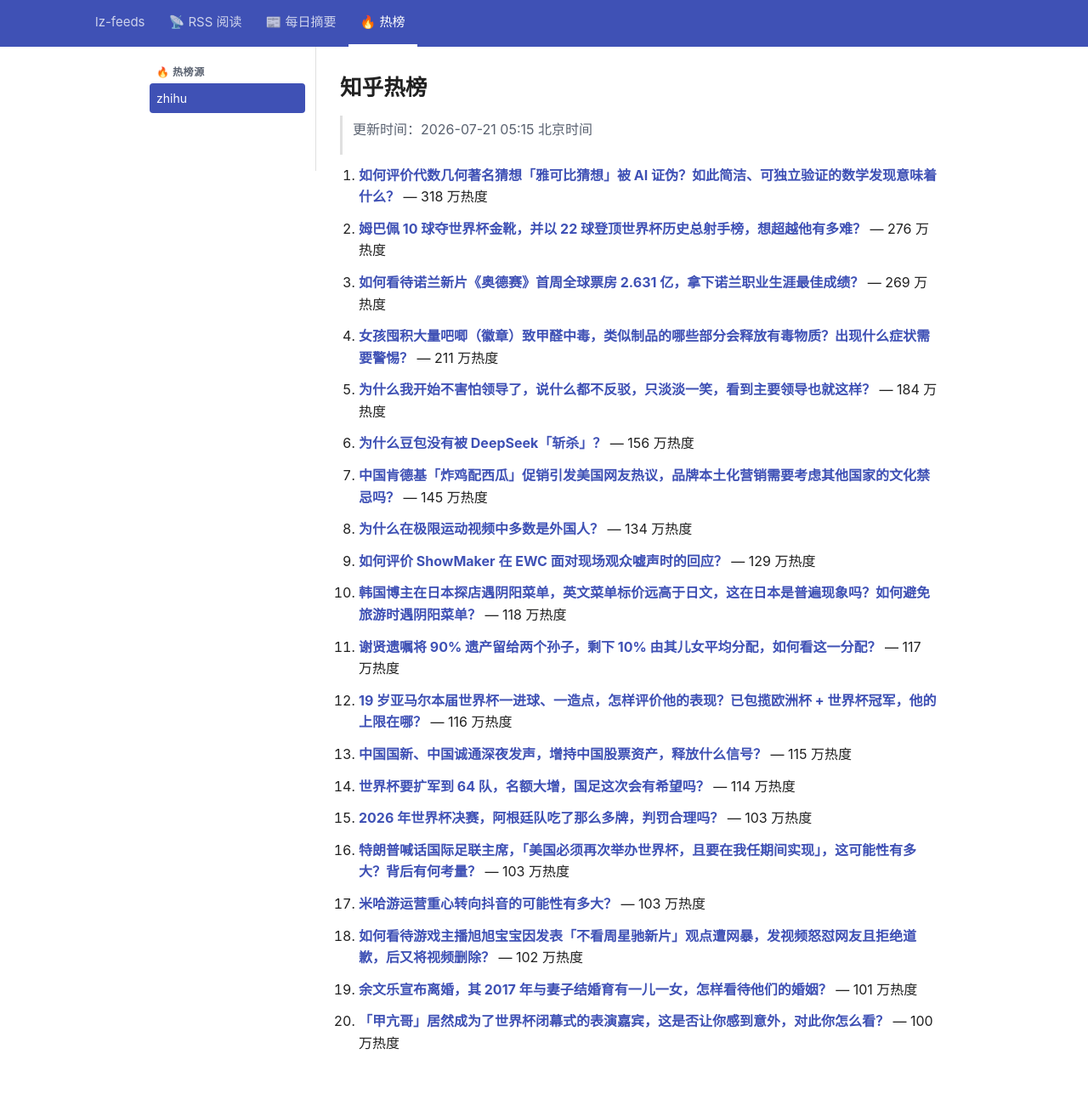
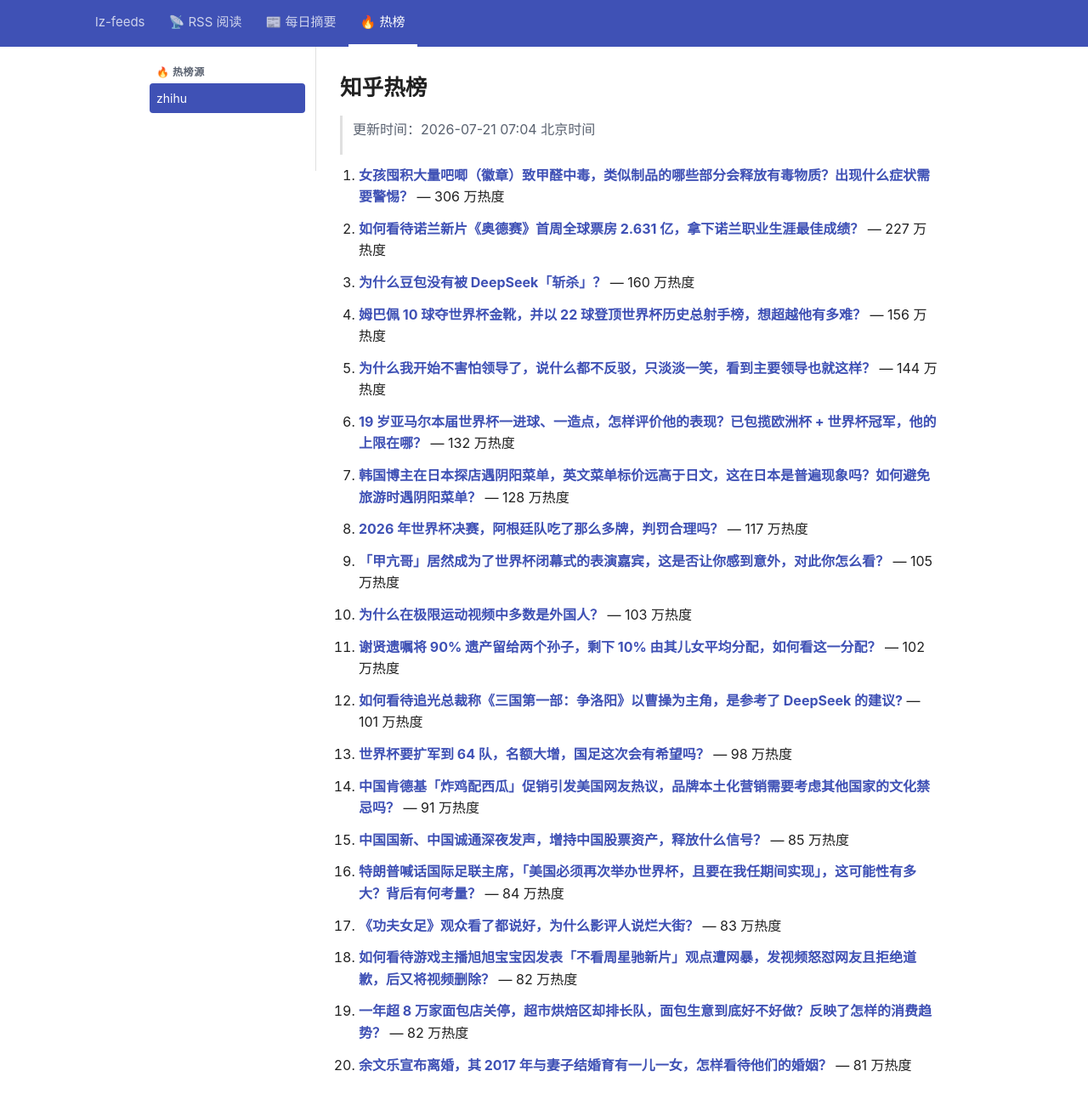
Before and after one commit to lizhang0101/lz-feeds, a Jekyll site: the page built from _hotlist/zhihu.md, in a window 1280 px wide and 1330 px high. Shown: the top 1300 px of the window at 85% size. Built offline with Jekyll 4.4.1, drawn with Linux system fonts in a browser that asks for light colours.

Commit message:
hotlist: 2026-07-20T23:04Z

```diff
--- a/_hotlist/zhihu.md
+++ b/_hotlist/zhihu.md
@@ -1,48 +1,48 @@
 ---
-updated: 2026-07-21 05:15 北京时间
+updated: 2026-07-21 07:04 北京时间
 count: 20
 ---
 
 # 知乎热榜
 
-> 更新时间：2026-07-21 05:15 北京时间
+> 更新时间：2026-07-21 07:04 北京时间
 
-1. **[如何评价代数几何著名猜想「雅可比猜想」被 AI 证伪？如此简洁、可独立验证的数学发现意味着什么？](https://www.zhihu.com/question/2062518030224061737)** — 318 万热度
+1. **[女孩囤积大量吧唧（徽章）致甲醛中毒，类似制品的哪些部分会释放有毒物质？出现什么症状需要警惕？](https://www.zhihu.com/question/2061953789863654753)** — 306 万热度
 
-2. **[姆巴佩 10 球夺世界杯金靴，并以 22 球登顶世界杯历史总射手榜，想超越他有多难？](https://www.zhihu.com/question/2062431941387710588)** — 276 万热度
+2. **[如何看待诺兰新片《奥德赛》首周全球票房 2.631 亿，拿下诺兰职业生涯最佳成绩？](https://www.zhihu.com/question/2062461673827480992)** — 227 万热度
 
-3. **[如何看待诺兰新片《奥德赛》首周全球票房 2.631 亿，拿下诺兰职业生涯最佳成绩？](https://www.zhihu.com/question/2062461673827480992)** — 269 万热度
+3. **[为什么豆包没有被 DeepSeek「斩杀」？](https://www.zhihu.com/question/2061575313973416591)** — 160 万热度
 
-4. **[女孩囤积大量吧唧（徽章）致甲醛中毒，类似制品的哪些部分会释放有毒物质？出现什么症状需要警惕？](https://www.zhihu.com/question/2061953789863654753)** — 211 万热度
+4. **[姆巴佩 10 球夺世界杯金靴，并以 22 球登顶世界杯历史总射手榜，想超越他有多难？](https://www.zhihu.com/question/2062431941387710588)** — 156 万热度
 
-5. **[为什么我开始不害怕领导了，说什么都不反驳，只淡淡一笑，看到主要领导也就这样？](https://www.zhihu.com/question/4714962638)** — 184 万热度
+5. **[为什么我开始不害怕领导了，说什么都不反驳，只淡淡一笑，看到主要领导也就这样？](https://www.zhihu.com/question/4714962638)** — 144 万热度
 
-6. **[为什么豆包没有被 DeepSeek「斩杀」？](https://www.zhihu.com/question/2061575313973416591)** — 156 万热度
+6. **[19 岁亚马尔本届世界杯一进球、一造点，怎样评价他的表现？已包揽欧洲杯 + 世界杯冠军，他的上限在哪？](https://www.zhihu.com/question/2062423493048623288)** — 132 万热度
 
-7. **[中国肯德基「炸鸡配西瓜」促销引发美国网友热议，品牌本土化营销需要考虑其他国家的文化禁忌吗？](https://www.zhihu.com/question/2062469683769336787)** — 145 万热度
+7. **[韩国博主在日本探店遇阴阳菜单，英文菜单标价远高于日文，这在日本是普遍现象吗？如何避免旅游时遇阴阳菜单？](https://www.zhihu.com/question/2060752007808250546)** — 128 万热度
 
-8. **[为什么在极限运动视频中多数是外国人？](https://www.zhihu.com/question/37668903)** — 134 万热度
+8. **[2026 年世界杯决赛，阿根廷队吃了那么多牌，判罚合理吗？](https://www.zhihu.com/question/2062425652234565249)** — 117 万热度
 
-9. **[如何评价 ShowMaker 在 EWC 面对现场观众嘘声时的回应？](https://www.zhihu.com/question/2062508338517169153)** — 129 万热度
+9. **[「甲亢哥」居然成为了世界杯闭幕式的表演嘉宾，这是否让你感到意外，对此你怎么看？](https://www.zhihu.com/question/2062352638771818951)** — 105 万热度
 
-10. **[韩国博主在日本探店遇阴阳菜单，英文菜单标价远高于日文，这在日本是普遍现象吗？如何避免旅游时遇阴阳菜单？](https://www.zhihu.com/question/2060752007808250546)** — 118 万热度
+10. **[为什么在极限运动视频中多数是外国人？](https://www.zhihu.com/question/37668903)** — 103 万热度
 
-11. **[谢贤遗嘱将 90% 遗产留给两个孙子，剩下 10% 由其儿女平均分配，如何看这一分配？](https://www.zhihu.com/question/2062582137845278413)** — 117 万热度
+11. **[谢贤遗嘱将 90% 遗产留给两个孙子，剩下 10% 由其儿女平均分配，如何看这一分配？](https://www.zhihu.com/question/2062582137845278413)** — 102 万热度
 
-12. **[19 岁亚马尔本届世界杯一进球、一造点，怎样评价他的表现？已包揽欧洲杯 + 世界杯冠军，他的上限在哪？](https://www.zhihu.com/question/2062423493048623288)** — 116 万热度
+12. **[如何看待追光总裁称《三国第一部：争洛阳》以曹操为主角，是参考了 DeepSeek 的建议?](https://www.zhihu.com/question/2061868472049652679)** — 101 万热度
 
-13. **[中国国新、中国诚通深夜发声，增持中国股票资产，释放什么信号？](https://www.zhihu.com/question/2062331320521450737)** — 115 万热度
+13. **[世界杯要扩军到 64 队，名额大增，国足这次会有希望吗？](https://www.zhihu.com/question/2060140311075098977)** — 98 万热度
 
-14. **[世界杯要扩军到 64 队，名额大增，国足这次会有希望吗？](https://www.zhihu.com/question/2060140311075098977)** — 114 万热度
+14. **[中国肯德基「炸鸡配西瓜」促销引发美国网友热议，品牌本土化营销需要考虑其他国家的文化禁忌吗？](https://www.zhihu.com/question/2062469683769336787)** — 91 万热度
 
-15. **[2026 年世界杯决赛，阿根廷队吃了那么多牌，判罚合理吗？](https://www.zhihu.com/question/2062425652234565249)** — 103 万热度
+15. **[中国国新、中国诚通深夜发声，增持中国股票资产，释放什么信号？](https://www.zhihu.com/question/2062331320521450737)** — 85 万热度
 
-16. **[特朗普喊话国际足联主席，「美国必须再次举办世界杯，且要在我任期间实现」，这可能性有多大？背后有何考量？](https://www.zhihu.com/question/2062557149230903440)** — 103 万热度
+16. **[特朗普喊话国际足联主席，「美国必须再次举办世界杯，且要在我任期间实现」，这可能性有多大？背后有何考量？](https://www.zhihu.com/question/2062557149230903440)** — 84 万热度
 
-17. **[米哈游运营重心转向抖音的可能性有多大？](https://www.zhihu.com/question/2062512152049727113)** — 103 万热度
+17. **[《功夫女足》观众看了都说好，为什么影评人说烂大街？](https://www.zhihu.com/question/2061061982518764560)** — 83 万热度
 
-18. **[如何看待游戏主播旭旭宝宝因发表「不看周星驰新片」观点遭网暴，发视频怒怼网友且拒绝道歉，后又将视频删除？](https://www.zhihu.com/question/2062096553184120966)** — 102 万热度
+18. **[如何看待游戏主播旭旭宝宝因发表「不看周星驰新片」观点遭网暴，发视频怒怼网友且拒绝道歉，后又将视频删除？](https://www.zhihu.com/question/2062096553184120966)** — 82 万热度
 
-19. **[余文乐宣布离婚，其 2017 年与妻子结婚育有一儿一女，怎样看待他们的婚姻？](https://www.zhihu.com/question/2062540964820772002)** — 101 万热度
+19. **[一年超 8 万家面包店关停，超市烘焙区却排长队，面包生意到底好不好做？反映了怎样的消费趋势？](https://www.zhihu.com/question/2062293737414160723)** — 82 万热度
 
-20. **[「甲亢哥」居然成为了世界杯闭幕式的表演嘉宾，这是否让你感到意外，对此你怎么看？](https://www.zhihu.com/question/2062352638771818951)** — 100 万热度
+20. **[余文乐宣布离婚，其 2017 年与妻子结婚育有一儿一女，怎样看待他们的婚姻？](https://www.zhihu.com/question/2062540964820772002)** — 81 万热度
```
